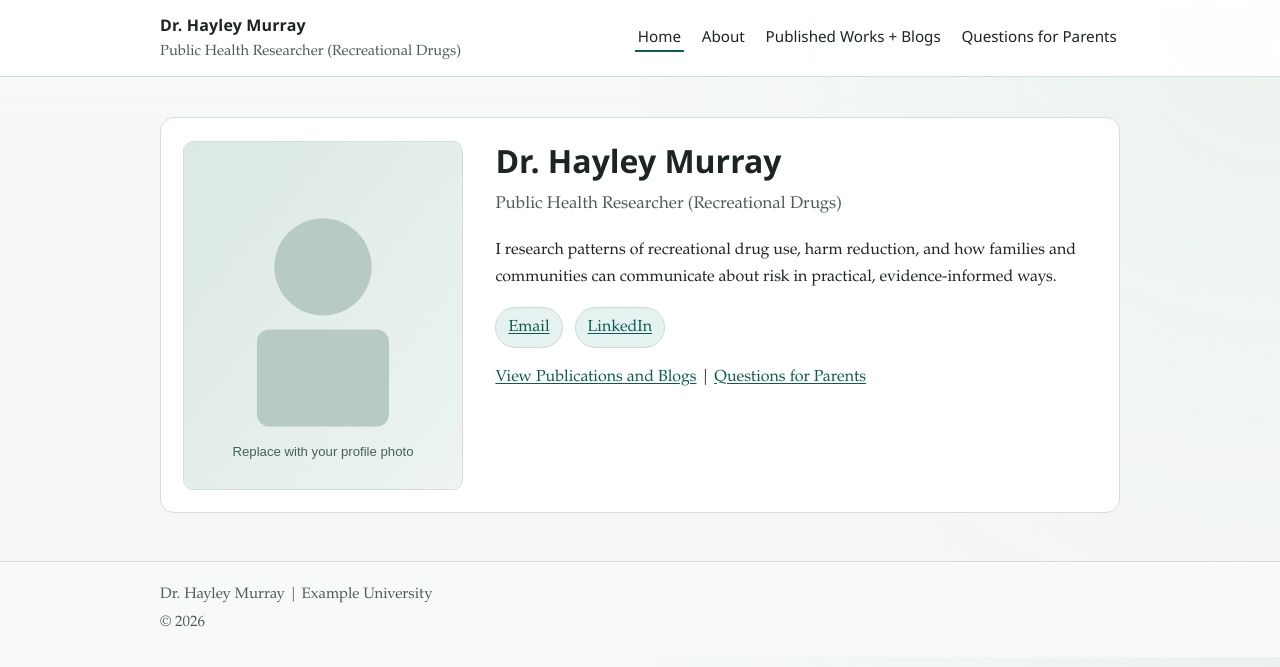
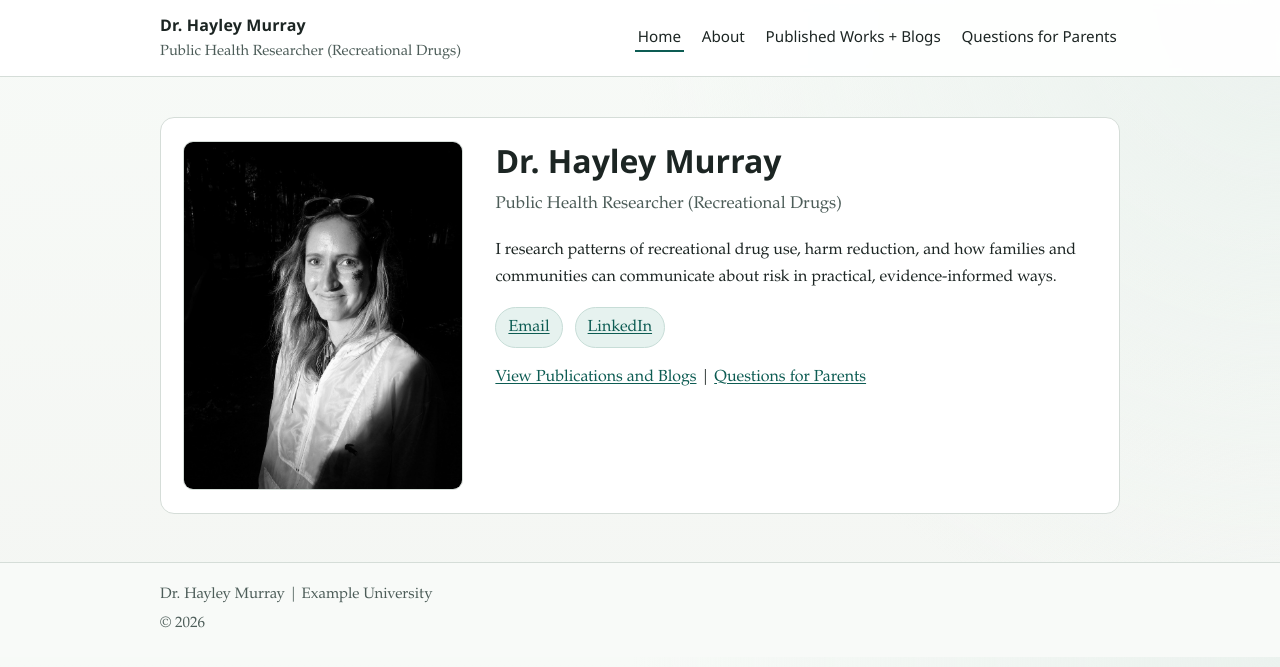
Before and after one commit to hayleykm/hayleykm.github.io, a Jekyll site: the page built from index.md, in a window 1280 px wide. Shown: the top 667 px of the page. Built offline with Jekyll 4.4.1, drawn with Linux system fonts in a browser that asks for light colours.

Commit message:
Set real profile photo on landing page

```diff
--- a/_data/profile.yml
+++ b/_data/profile.yml
@@ -21,8 +21,8 @@ long_bio: |
   answers to common questions.
 
 # Set this to your own photo path in assets/img/.
-profile_photo: "/assets/img/profile-placeholder.svg"
-profile_photo_alt: "Portrait of Dr. Riley Morgan"
+profile_photo: "/assets/img/profile.jpg"
+profile_photo_alt: "Portrait of Dr. Hayley Murray"
 
 # About page CV link.
 cv_file: "/assets/cv/cv.pdf"
```
Also changed, not shown: assets/img/profile.jpg (added).
